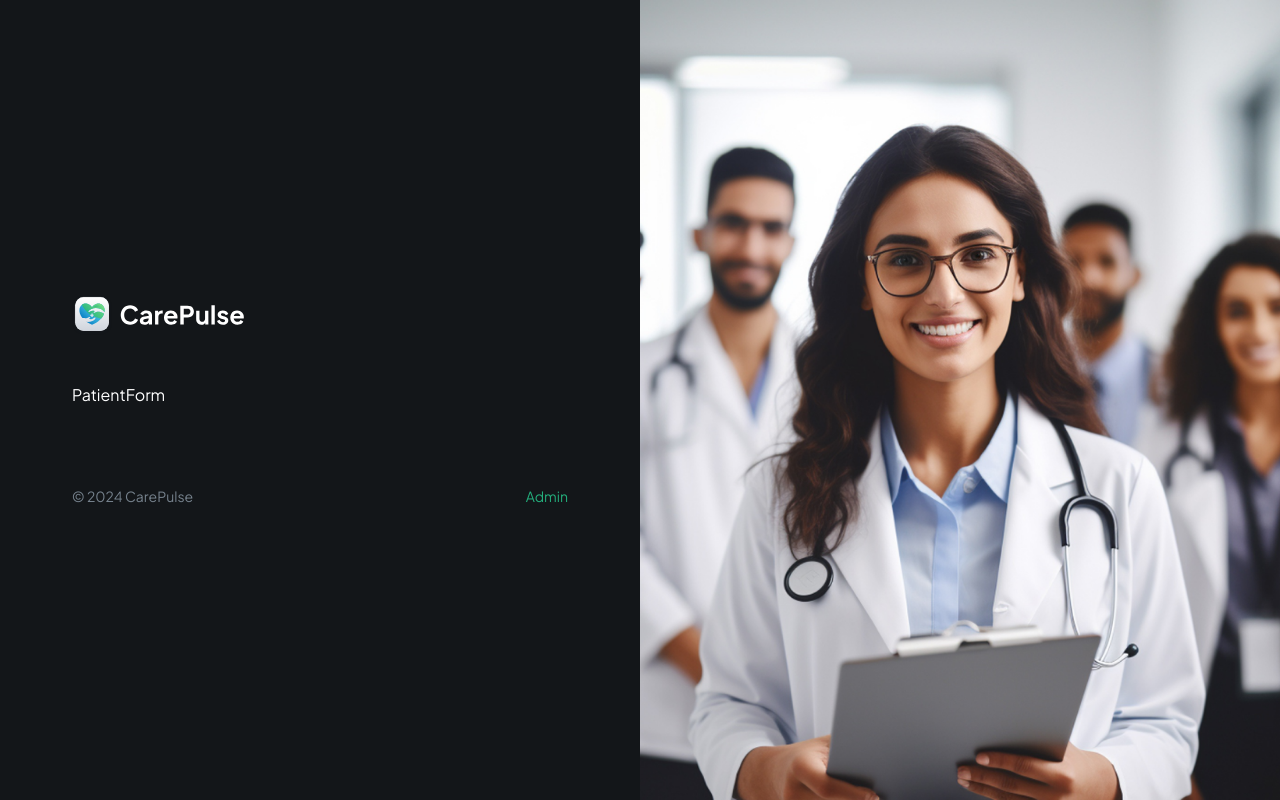
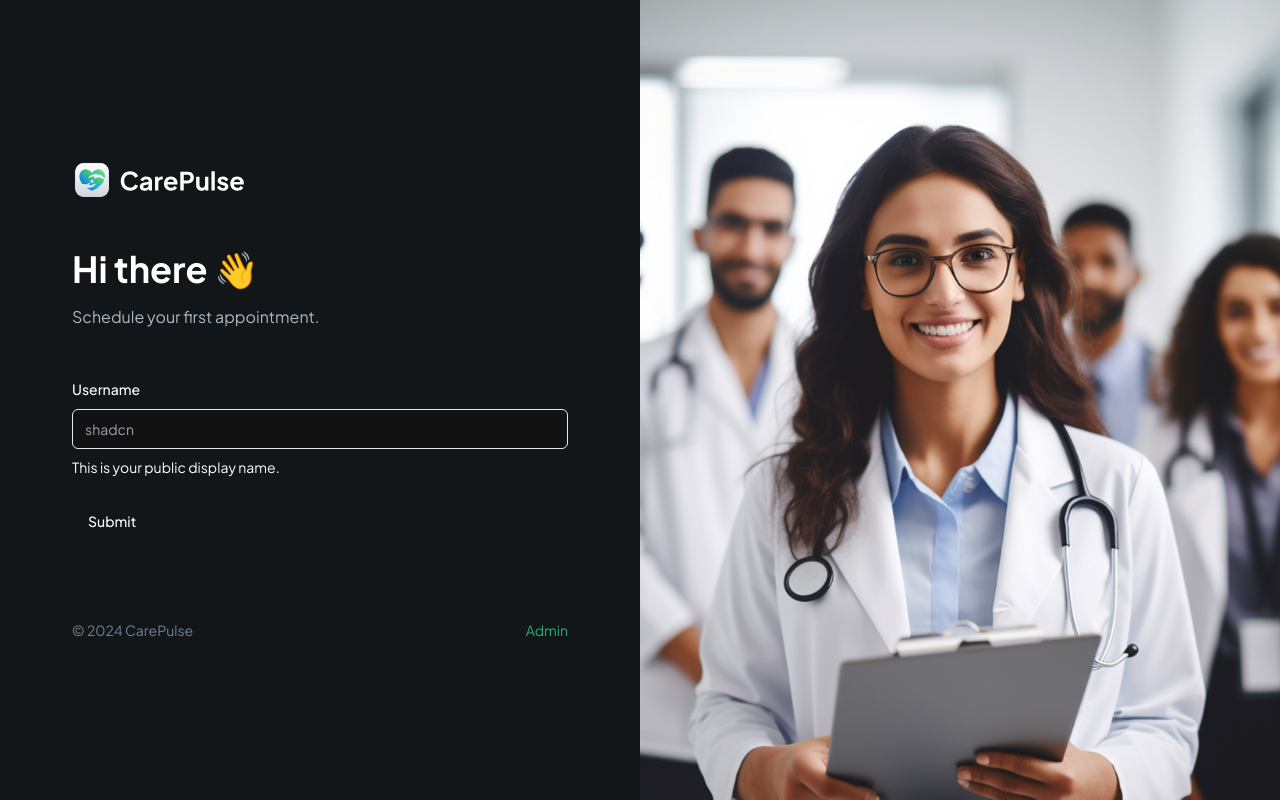
Before and after one commit to Lithara/care-pulse-healthcare, a Next.js app: page / in a window 1280 px wide. Built offline with nearby package versions, Linux system fonts and the light colour scheme.

Commit message:
feat: Basic form template

```diff
--- /dev/null
+++ b/components/CustomFormField.tsx
@@ -0,0 +1,39 @@
+"use client";
+
+import React from "react";
+import {
+  Form,
+  FormControl,
+  FormDescription,
+  FormField,
+  FormItem,
+  FormLabel,
+  FormMessage,
+} from "@/components/ui/form";
+import { Input } from "@/components/ui/input";
+import { Control } from "react-hook-form";
+
+interface CustomProps {
+    control: Control<any>,
+}
+
+const CustomFormField = ({ control }: CustomProps) => {
+  return (
+    <FormField
+      control={control}
+      name="username"
+      render={({ field }) => (
+        <FormItem>
+          <FormLabel>Username</FormLabel>
+          <FormControl>
+            <Input placeholder="shadcn" {...field} />
+          </FormControl>
+          <FormDescription>This is your public display name.</FormDescription>
+          <FormMessage />
+        </FormItem>
+      )}
+    />
+  );
+};
+
+export default CustomFormField;
--- a/components/forms/PatientForm.tsx
+++ b/components/forms/PatientForm.tsx
@@ -1,9 +1,41 @@
-import React from 'react'
+"use client";
+
+import { zodResolver } from "@hookform/resolvers/zod";
+import { useForm } from "react-hook-form";
+import { z } from "zod";
+import { Button } from "@/components/ui/button";
+import { Form } from "@/components/ui/form";
+import CustomFormField from "../CustomFormField";
+
+const formSchema = z.object({
+  username: z.string().min(2, {
+    message: "Username must be at least 2 characters.",
+  }),
+});
 
 const PatientForm = () => {
+  const form = useForm<z.infer<typeof formSchema>>({
+    resolver: zodResolver(formSchema),
+    defaultValues: {
+      username: "",
+    },
+  });
+
+  function onSubmit(values: z.infer<typeof formSchema>) {
+    console.log(values);
+  }
   return (
-    <div>PatientForm</div>
-  )
-}
+    <Form {...form}>
+      <form onSubmit={form.handleSubmit(onSubmit)} className="space-y-6 flex-1">
+        <section className="mb-12 space-y-4">
+          <h1 className="header">Hi there 👋</h1>
+          <p className="text-dark-700">Schedule your first appointment.</p>
+        </section>
+        <CustomFormField control={form.control} />
+        <Button type="submit">Submit</Button>
+      </form>
+    </Form>
+  );
+};
 
 export default PatientForm;
--- /dev/null
+++ b/components/ui/form.tsx
@@ -0,0 +1,178 @@
+"use client"
+
+import * as React from "react"
+import * as LabelPrimitive from "@radix-ui/react-label"
+import { Slot } from "@radix-ui/react-slot"
+import {
+  Controller,
+  ControllerProps,
+  FieldPath,
+  FieldValues,
+  FormProvider,
+  useFormContext,
+} from "react-hook-form"
+
+import { cn } from "@/lib/utils"
+import { Label } from "@/components/ui/label"
+
+const Form = FormProvider
+
+type FormFieldContextValue<
+  TFieldValues extends FieldValues = FieldValues,
+  TName extends FieldPath<TFieldValues> = FieldPath<TFieldValues>
+> = {
+  name: TName
+}
+
+const FormFieldContext = React.createContext<FormFieldContextValue>(
+  {} as FormFieldContextValue
+)
+
+const FormField = <
+  TFieldValues extends FieldValues = FieldValues,
+  TName extends FieldPath<TFieldValues> = FieldPath<TFieldValues>
+>({
+  ...props
+}: ControllerProps<TFieldValues, TName>) => {
+  return (
+    <FormFieldContext.Provider value={{ name: props.name }}>
+      <Controller {...props} />
+    </FormFieldContext.Provider>
+  )
+}
+
+const useFormField = () => {
+  const fieldContext = React.useContext(FormFieldContext)
+  const itemContext = React.useContext(FormItemContext)
+  const { getFieldState, formState } = useFormContext()
+
+  const fieldState = getFieldState(fieldContext.name, formState)
+
+  if (!fieldContext) {
+    throw new Error("useFormField should be used within <FormField>")
+  }
+
+  const { id } = itemContext
+
+  return {
+    id,
+    name: fieldContext.name,
+    formItemId: `${id}-form-item`,
+    formDescriptionId: `${id}-form-item-description`,
+    formMessageId: `${id}-form-item-message`,
+    ...fieldState,
+  }
+}
+
+type FormItemContextValue = {
+  id: string
+}
+
+const FormItemContext = React.createContext<FormItemContextValue>(
+  {} as FormItemContextValue
+)
+
+const FormItem = React.forwardRef<
+  HTMLDivElement,
+  React.HTMLAttributes<HTMLDivElement>
+>(({ className, ...props }, ref) => {
+  const id = React.useId()
+
+  return (
+    <FormItemContext.Provider value={{ id }}>
+      <div ref={ref} className={cn("space-y-2", className)} {...props} />
+    </FormItemContext.Provider>
+  )
+})
+FormItem.displayName = "FormItem"
+
+const FormLabel = React.forwardRef<
+  React.ElementRef<typeof LabelPrimitive.Root>,
+  React.ComponentPropsWithoutRef<typeof LabelPrimitive.Root>
+>(({ className, ...props }, ref) => {
+  const { error, formItemId } = useFormField()
+
+  return (
+    <Label
+      ref={ref}
+      className={cn(error && "text-destructive", className)}
+      htmlFor={formItemId}
+      {...props}
+    />
+  )
+})
+FormLabel.displayName = "FormLabel"
+
+const FormControl = React.forwardRef<
+  React.ElementRef<typeof Slot>,
+  React.ComponentPropsWithoutRef<typeof Slot>
+>(({ ...props }, ref) => {
+  const { error, formItemId, formDescriptionId, formMessageId } = useFormField()
+
+  return (
+    <Slot
+      ref={ref}
+      id={formItemId}
+      aria-describedby={
+        !error
+          ? `${formDescriptionId}`
+          : `${formDescriptionId} ${formMessageId}`
+      }
+      aria-invalid={!!error}
+      {...props}
+    />
+  )
+})
+FormControl.displayName = "FormControl"
+
+const FormDescription = React.forwardRef<
+  HTMLParagraphElement,
+  React.HTMLAttributes<HTMLParagraphElement>
+>(({ className, ...props }, ref) => {
+  const { formDescriptionId } = useFormField()
+
+  return (
+    <p
+      ref={ref}
+      id={formDescriptionId}
+      className={cn("text-sm text-muted-foreground", className)}
+      {...props}
+    />
+  )
+})
+FormDescription.displayName = "FormDescription"
+
+const FormMessage = React.forwardRef<
+  HTMLParagraphElement,
+  React.HTMLAttributes<HTMLParagraphElement>
+>(({ className, children, ...props }, ref) => {
+  const { error, formMessageId } = useFormField()
+  const body = error ? String(error?.message) : children
+
+  if (!body) {
+    return null
+  }
+
+  return (
+    <p
+      ref={ref}
+      id={formMessageId}
+      className={cn("text-sm font-medium text-destructive", className)}
+      {...props}
+    >
+      {body}
+    </p>
+  )
+})
+FormMessage.displayName = "FormMessage"
+
+export {
+  useFormField,
+  Form,
+  FormItem,
+  FormLabel,
+  FormControl,
+  FormDescription,
+  FormMessage,
+  FormField,
+}
--- /dev/null
+++ b/components/ui/input.tsx
@@ -0,0 +1,25 @@
+import * as React from "react"
+
+import { cn } from "@/lib/utils"
+
+export interface InputProps
+  extends React.InputHTMLAttributes<HTMLInputElement> {}
+
+const Input = React.forwardRef<HTMLInputElement, InputProps>(
+  ({ className, type, ...props }, ref) => {
+    return (
+      <input
+        type={type}
+        className={cn(
+          "flex h-10 w-full rounded-md border border-input bg-background px-3 py-2 text-sm ring-offset-background file:border-0 file:bg-transparent file:text-sm file:font-medium placeholder:text-muted-foreground focus-visible:outline-none focus-visible:ring-2 focus-visible:ring-ring focus-visible:ring-offset-2 disabled:cursor-not-allowed disabled:opacity-50",
+          className
+        )}
+        ref={ref}
+        {...props}
+      />
+    )
+  }
+)
+Input.displayName = "Input"
+
+export { Input }
--- /dev/null
+++ b/components/ui/label.tsx
@@ -0,0 +1,26 @@
+"use client"
+
+import * as React from "react"
+import * as LabelPrimitive from "@radix-ui/react-label"
+import { cva, type VariantProps } from "class-variance-authority"
+
+import { cn } from "@/lib/utils"
+
+const labelVariants = cva(
+  "text-sm font-medium leading-none peer-disabled:cursor-not-allowed peer-disabled:opacity-70"
+)
+
+const Label = React.forwardRef<
+  React.ElementRef<typeof LabelPrimitive.Root>,
+  React.ComponentPropsWithoutRef<typeof LabelPrimitive.Root> &
+    VariantProps<typeof labelVariants>
+>(({ className, ...props }, ref) => (
+  <LabelPrimitive.Root
+    ref={ref}
+    className={cn(labelVariants(), className)}
+    {...props}
+  />
+))
+Label.displayName = LabelPrimitive.Root.displayName
+
+export { Label }
--- a/package.json
+++ b/package.json
@@ -9,6 +9,8 @@
     "lint": "next lint"
   },
   "dependencies": {
+    "@hookform/resolvers": "^3.9.0",
+    "@radix-ui/react-label": "^2.1.0",
     "@radix-ui/react-slot": "^1.1.0",
     "class-variance-authority": "^0.7.0",
     "clsx": "^2.1.1",
@@ -17,8 +19,10 @@
     "next-themes": "^0.3.0",
     "react": "^18",
     "react-dom": "^18",
+    "react-hook-form": "^7.52.1",
     "tailwind-merge": "^2.4.0",
-    "tailwindcss-animate": "^1.0.7"
+    "tailwindcss-animate": "^1.0.7",
+    "zod": "^3.23.8"
   },
   "devDependencies": {
     "@types/node": "^20",
```
Also changed, not shown: 1 other file (tests, documents, lock files or other folders).
